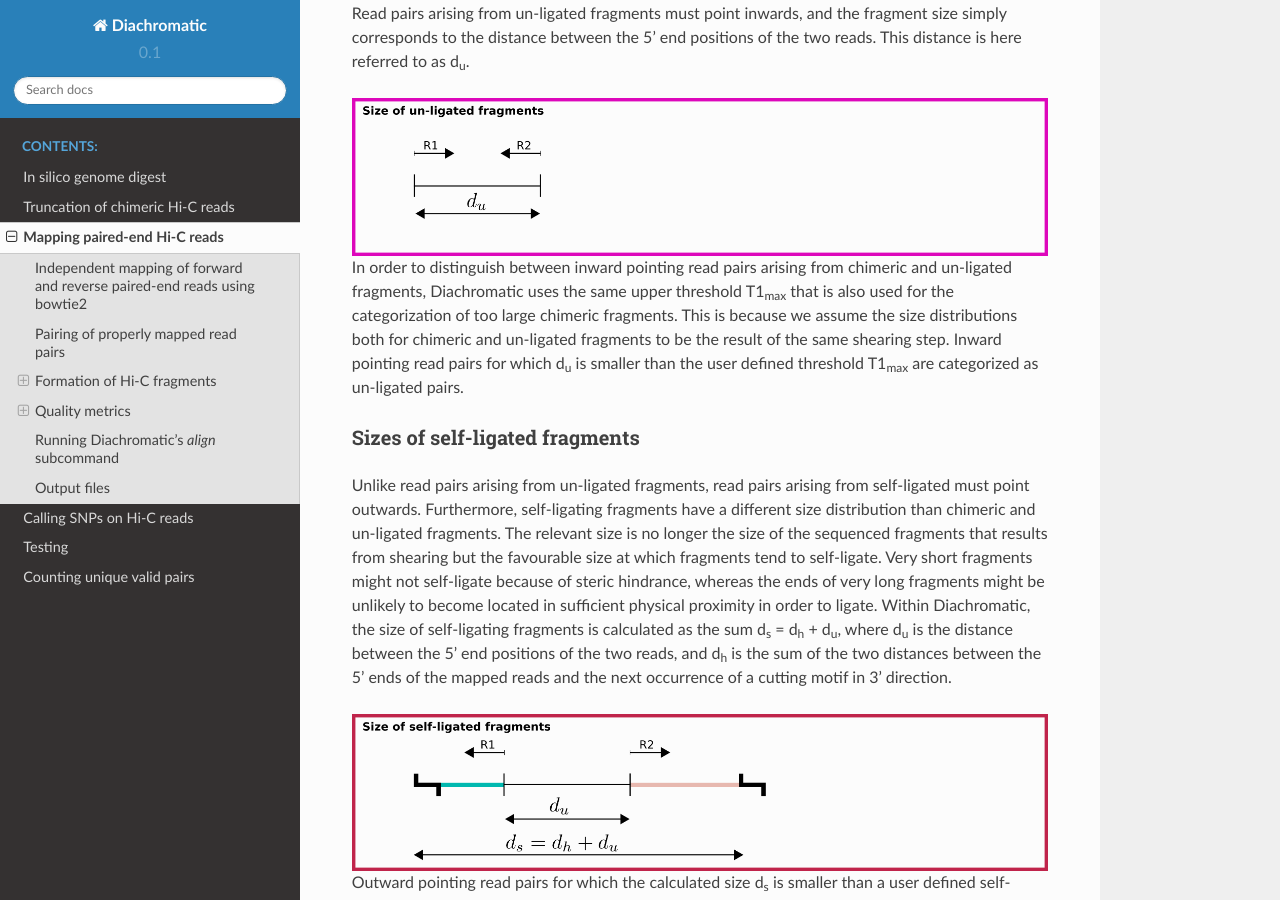
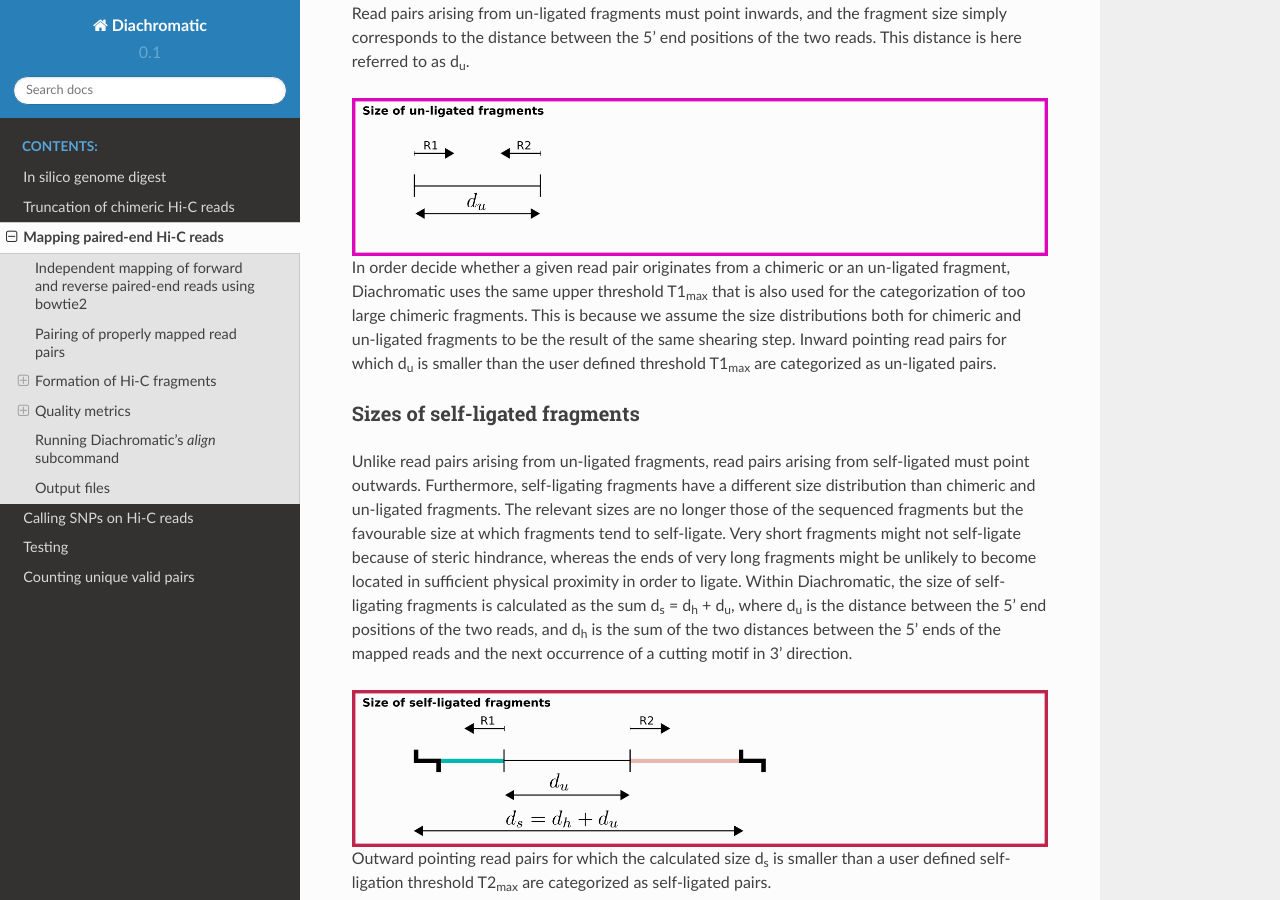
Before and after one commit to TheJacksonLaboratory/diachromatic, a Sphinx documentation site: the page built from docs/mapping.rst, in a window 1280 px wide and 900 px high, scrolled down 3102 px. Built offline with Sphinx 7.4.7 and the Read the Docs theme 2.0.0, drawn with Linux system fonts in a browser that asks for light colours; some of the changed text lies outside the part shown.

Commit message:
Revised documentation (#51).

```diff
--- a/docs/mapping.rst
+++ b/docs/mapping.rst
@@ -91,7 +91,7 @@ distance between the 5' end positions of the two reads. This distance is here re
 .. figure:: img/fragment_size_unligated.png
     :align: center
 
-In order to distinguish between inward pointing read pairs arising from chimeric and un-ligated fragments, Diachromatic
+In order decide whether a given read pair originates from a chimeric or an un-ligated fragment, Diachromatic
 uses the same upper threshold T1\ :sub:`max` that is also used for the categorization of too large chimeric fragments.
 This is because we assume the size distributions both for chimeric and un-ligated fragments to be the result of the same shearing
 step.
@@ -104,8 +104,8 @@ Sizes of self-ligated fragments
 
 Unlike read pairs arising from un-ligated fragments, read pairs arising from self-ligated must point outwards.
 Furthermore, self-ligating fragments have a different size distribution than chimeric and un-ligated fragments.
-The relevant size is no longer the size of the sequenced fragments that results from shearing but the
-favourable size at which fragments tend to self-ligate.
+The relevant sizes are no longer those of the sequenced fragments but the favourable size at which fragments tend to
+self-ligate.
 Very short fragments might not self-ligate because of steric hindrance, whereas the ends of very long fragments might
 be unlikely to become located in sufficient physical proximity in order to ligate.
 Within Diachromatic, the size of self-ligating fragments is calculated as the sum d\ :sub:`s` = d\ :sub:`h` + d\ :sub:`u`,
```
Also changed, not shown: other parts of docs/mapping.rst (+3 -3 lines), 3 other files.
